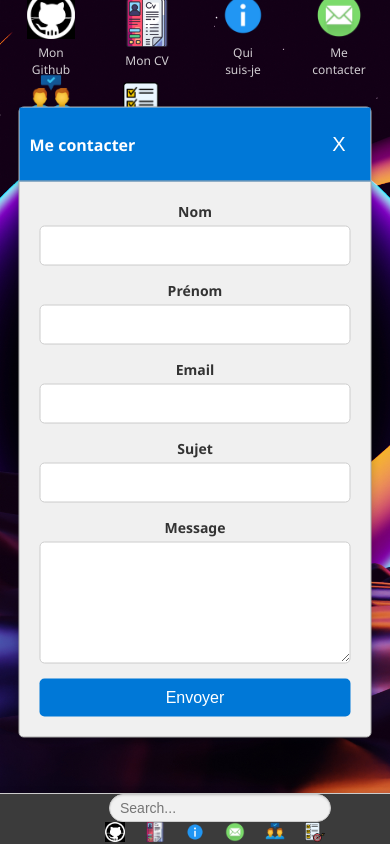
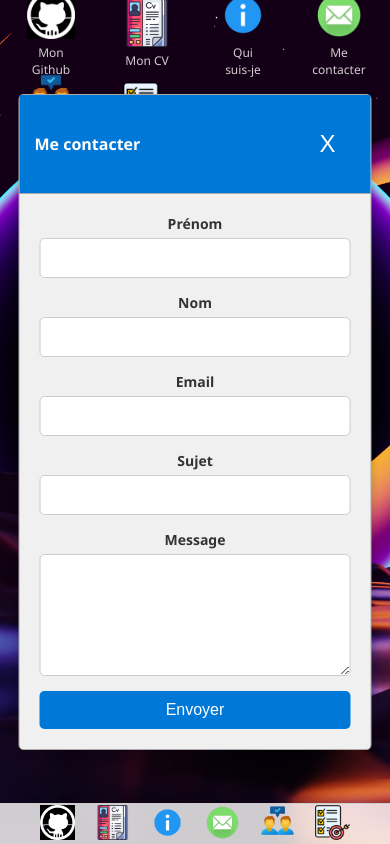
Before and after one commit to Haitaroo/portfolio, a React (Vite) app: page / in a window 390 px wide. Both pictures are taken after a click on the element 235 px from the left and 834 px from the top of the page. Built offline with nearby package versions, Linux system fonts and the light colour scheme; no server answers.

Commit message:
Reglage des problèmes un peu partout

```diff
--- a/src/components/ContactForm.css
+++ b/src/components/ContactForm.css
@@ -44,3 +44,18 @@
   button:hover {
     background-color: #005bb5;
   }
+  .spinner {
+    border: 4px solid rgba(0, 0, 0, 0.1);
+    border-left-color: #0078d7;
+    border-radius: 50%;
+    width: 30px;
+    height: 30px;
+    animation: spin 1s linear infinite;
+    margin: 10px auto;
+  }
+
+  @keyframes spin {
+    to {
+      transform: rotate(360deg);
+    }
+  }
--- a/src/components/ContactForm.jsx
+++ b/src/components/ContactForm.jsx
@@ -1,15 +1,19 @@
-import React, { useState } from 'react';
+import React, { useState, useRef } from 'react';
 import emailjs from '@emailjs/browser';
 import './ContactForm.css';
+import Popup from './Popup';
 
 const ContactForm = () => {
+  const form = useRef();
   const [formData, setFormData] = useState({
-    firstName: '',
-    lastName: '',
-    email: '',
-    subject: '',
+    from_name: '',
+    user_name: '',
+    user_email: '',
+    user_subject: '',
     message: ''
   });
+  const [popup, setPopup] = useState({ show: false, message: '', type: '' });
+  const [isLoading, setIsLoading] = useState(false);
 
   const handleChange = (e) => {
     const { name, value } = e.target;
@@ -18,67 +22,78 @@ const ContactForm = () => {
 
   const handleSubmit = (e) => {
     e.preventDefault();
+    setIsLoading(true);
 
-    emailjs.sendForm('service_mrc6v0i', 'template_ot7dlpt', e.target, 'LjQ8TBPk5RejcFce9')
+    emailjs.sendForm('service_mrc6v0i', 'template_ot7dlpt', form.current, 'LjQ8TBPk5RejcFce9')
       .then((result) => {
-        console.log(result.text);
-        alert('Message envoyé avec succès!');
+        setPopup({ show: true, message: 'Message envoyé avec succès!', type: 'success' });
+        setTimeout(() => {
+          setPopup({ ...popup, show: false });
+        }, 2000); // Disappear after 2 seconds
       }, (error) => {
-        console.log(error.text);
-        alert('Erreur lors de l\'envoi du message.');
+        setPopup({ show: true, message: 'Erreur lors de l\'envoi du message.', type: 'error' });
+      })
+      .finally(() => {
+        setIsLoading(false);
       });
 
     setFormData({
-      firstName: '',
-      lastName: '',
-      email: '',
-      subject: '',
+      from_name: '',
+      user_name: '',
+      user_email: '',
+      user_subject: '',
       message: ''
     });
   };
 
+  const closePopup = () => {
+    setPopup({ ...popup, show: false });
+  };
+
   return (
-    <form className="contact-form" onSubmit={handleSubmit}>
+    <div>
+      {popup.show && <Popup message={popup.message} type={popup.type} onClose={closePopup} />}
+      <form className="contact-form" ref={form} onSubmit={handleSubmit}>
         <div className="form-group">
-        <label htmlFor="firstName">Nom</label>
+          <label htmlFor="from_name">Prénom</label>
           <input
             type="text"
-          id="firstName"
-          name="firstName"
-          value={formData.firstName}
+            id="from_name"
+            name="from_name"
+            value={formData.from_name}
             onChange={handleChange}
             required
           />
         </div>
         <div className="form-group">
-        <label htmlFor="lastName">Prénom</label>
+          <label htmlFor="user_name">Nom</label>
           <input
             type="text"
-          id="lastName"
-          name="lastName"
-          value={formData.lastName}
+            id="user_name"
+            name="user_name"
+            value={formData.user_name}
             onChange={handleChange}
             required
           />
         </div>
         <div className="form-group">
-        <label htmlFor="email">Email</label>
+          <label htmlFor="user_email">Email</label>
           <input
             type="email"
-          id="email"
-          name="email"
-          value={formData.email}
+            id="user_email"
+            name="user_email"
+            value={formData.user_email}
             onChange={handleChange}
             required
           />
         </div>
         <div className="form-group">
-        <label htmlFor="subject">Sujet</label>
+          <label htmlFor="user_subject">Sujet</label>
           <input
             type="text"
-          id="subject"
-          name="subject"
-          value={formData.subject}
+            id="user_subject"
+            name="user_subject"
+            value={formData.user_subject}
             onChange={handleChange}
             required
           />
@@ -93,8 +108,12 @@ const ContactForm = () => {
             required
           ></textarea>
         </div>
-      <button type="submit">Envoyer</button>
+        <button type="submit" disabled={isLoading}>
+          {isLoading ? 'Envoi en cours...' : 'Envoyer'}
+        </button>
       </form>
+      {isLoading && <div className="spinner"></div>}
+    </div>
   );
 };
 
--- /dev/null
+++ b/src/components/Popup.css
@@ -0,0 +1,70 @@
+.popup {
+    position: fixed;
+    top: 20px;
+    right: 20px;
+    background-color: white;
+    border: 1px solid #ccc;
+    border-radius: 5px;
+    box-shadow: 0 0 10px rgba(0, 0, 0, 0.1);
+    padding: 20px;
+    z-index: 1000;
+    opacity: 0;
+    animation: fadeIn 0.5s forwards;
+  }
+
+  .popup.success {
+    border-color: #4caf50;
+  }
+
+  .popup.error {
+    border-color: #f44336;
+    animation: shake 0.5s;
+  }
+
+  .popup.fade-out {
+    animation: fadeOut 0.5s forwards;
+  }
+
+
+
+  .popup-icon {
+    font-size: 24px;
+    margin-right: 10px;
+  }
+
+  .popup-content p {
+    flex-grow: 1;
+    margin: 0;
+  }
+
+  .popup-close-button {
+    background: none;
+    border: none;
+    font-size: 16px;
+    cursor: pointer;
+    margin-left: auto;
+  }
+
+  @keyframes fadeIn {
+    to {
+      opacity: 1;
+    }
+  }
+
+  @keyframes fadeOut {
+    to {
+      opacity: 0;
+    }
+  }
+
+  @keyframes shake {
+    0%, 100% {
+      transform: translateX(0);
+    }
+    20%, 60% {
+      transform: translateX(-10px);
+    }
+    40%, 80% {
+      transform: translateX(10px);
+    }
+  }
--- /dev/null
+++ b/src/components/Popup.jsx
@@ -0,0 +1,28 @@
+import React, { useEffect } from 'react';
+import './Popup.css';
+
+const Popup = ({ message, type, onClose }) => {
+  useEffect(() => {
+    if (type === 'success') {
+      const timer = setTimeout(() => {
+        document.querySelector('.popup').classList.add('fade-out');
+        setTimeout(onClose, 500); // Wait for fade-out animation to complete
+      }, 2000); // Disappear after 2 seconds
+
+      return () => clearTimeout(timer);
+    }
+  }, [type, onClose]);
+
+  return (
+    <div className={`popup ${type}`}>
+      <div className="popup-content">
+        {type === 'success' && <span className="popup-icon">✔️</span>}
+        {type === 'error' && <span className="popup-icon">❌</span>}
+        <p>{message}</p>
+        <button onClick={onClose} className="popup-close-button">X</button>
+      </div>
+    </div>
+  );
+};
+
+export default Popup;
--- a/src/components/PopupWindow.css
+++ b/src/components/PopupWindow.css
@@ -38,8 +38,9 @@
   color: white;
   font-size: 16px;
   cursor: pointer;
-  padding: 10px; /* Augmenter la zone cliquable */
+  padding: 10px;
   transition: color 0.3s;
+  pointer-events: auto; /* Assure que le bouton reçoit bien les événements de clic */
 }
 
 .popup-header button:hover {
@@ -77,8 +78,8 @@
   }
 
   .popup-header button {
-    font-size: 20px; /* Augmenter la taille de la police pour les appareils mobiles */
-    padding: 15px; /* Augmenter la zone cliquable */
+    font-size: 20px;
+    padding: 15px;
   }
 }
 
@@ -86,4 +87,13 @@
   .popup-window {
     width: 90%;
   }
+
+  .popup-header {
+    padding: 15px;
+  }
+
+  .popup-header button {
+    font-size: 24px; /* Augmenter encore la taille de la police sur les très petits écrans */
+    padding: 20px; /* Augmenter la zone cliquable */
+  }
 }
--- a/src/components/PopupWindow.jsx
+++ b/src/components/PopupWindow.jsx
@@ -4,7 +4,6 @@ import './PopupWindow.css';
 
 const PopupWindow = ({ title, content, onClose, initialPosition }) => {
   return (
-    <Draggable handle=".popup-header" defaultPosition={initialPosition}>
       <div className="popup-window">
         <div className="popup-header">
           <span>{title}</span>
@@ -14,7 +13,6 @@ const PopupWindow = ({ title, content, onClose, initialPosition }) => {
           {content}
         </div>
       </div>
-    </Draggable>
   );
 };
 
--- a/src/components/Taskbar.css
+++ b/src/components/Taskbar.css
@@ -1,5 +1,5 @@
+/* Styles pour la barre des tâches */
 .taskbar {
-<<<<<<< HEAD
   position: fixed;
   bottom: 0;
   left: 0;
@@ -12,6 +12,7 @@
   align-items: center;
   box-shadow: 0 -2px 5px rgba(0, 0, 0, 0.1);
   backdrop-filter: blur(10px);
+  z-index: 1000; /* Assurer que la barre est au-dessus des autres éléments */
 }
 
 .taskbar-left {
@@ -115,7 +116,13 @@
 @media (max-width: 480px) {
   .taskbar {
     height: 40px;
-    flex-direction: column;
+    justify-content: center;
+  }
+
+  .taskbar-search,
+  .taskbar-time,
+  .taskbar-right {
+    display: none;
   }
 
   .taskbar-icons {
@@ -123,19 +130,9 @@
     justify-content: center;
   }
 
-  .taskbar-right {
-    flex-direction: row;
-    justify-content: center;
-    margin-right: 0;
-  }
-
   .taskbar-icon img {
-    width: 20px;
-    height: 20px;
-  }
-
-  .taskbar-time {
-    font-size: 10px;
+    width: 35px; /* Tailles des icônes ajustées pour mobile */
+    height: 35px;
   }
 }
 
@@ -171,18 +168,3 @@
     display: none;
   }
 }
-
-/* Styles pour la barre des tâches */
-.taskbar {
-  background-color: #3b3b3b; /* Couleur de fond */
-  color: white; /* Couleur du texte */
-  height: 50px; /* Hauteur de la barre */
-  display: flex; /* Utilisation de Flexbox */
-  align-items: center; /* Centrer verticalement le contenu */
-  padding: 0 20px; /* Espacement horizontal */
-  position: fixed; /* Fixer la barre en bas */
-  bottom: 0; /* Positionner en bas */
-  left: 0; /* Positionner à gauche */
-  width: 100%; /* Prendre toute la largeur de la fenêtre */
-  z-index: 1000; /* Assurer que la barre est au-dessus des autres éléments */
-}
--- a/src/components/WeatherWidget.css
+++ b/src/components/WeatherWidget.css
@@ -40,10 +40,27 @@
 
   .weather-temp {
     font-size: 20px;
+    position: relative; /* Nécessaire pour le tooltip */
   }
 
   .weather-description {
     font-size: 14px;
+    display: none; /* Masquer la description en tablette */
+  }
+
+  .weather-temp:hover::after {
+    content: attr(data-description); /* Afficher la description en tooltip */
+    position: absolute;
+    bottom: 100%;
+    left: 50%;
+    transform: translateX(-50%);
+    background-color: #333;
+    color: #fff;
+    padding: 5px;
+    border-radius: 3px;
+    white-space: nowrap;
+    font-size: 12px;
+    z-index: 10;
   }
 }
 
@@ -60,6 +77,8 @@
   }
 
   .weather-icon {
+    width: 40px; /* Taille des icônes en mobile */
+    height: 40px; /* Taille des icônes en mobile */
     margin-right: 0;
     margin-bottom: 5px;
   }
```
Lines whose indentation alone changed are shown as unchanged.
